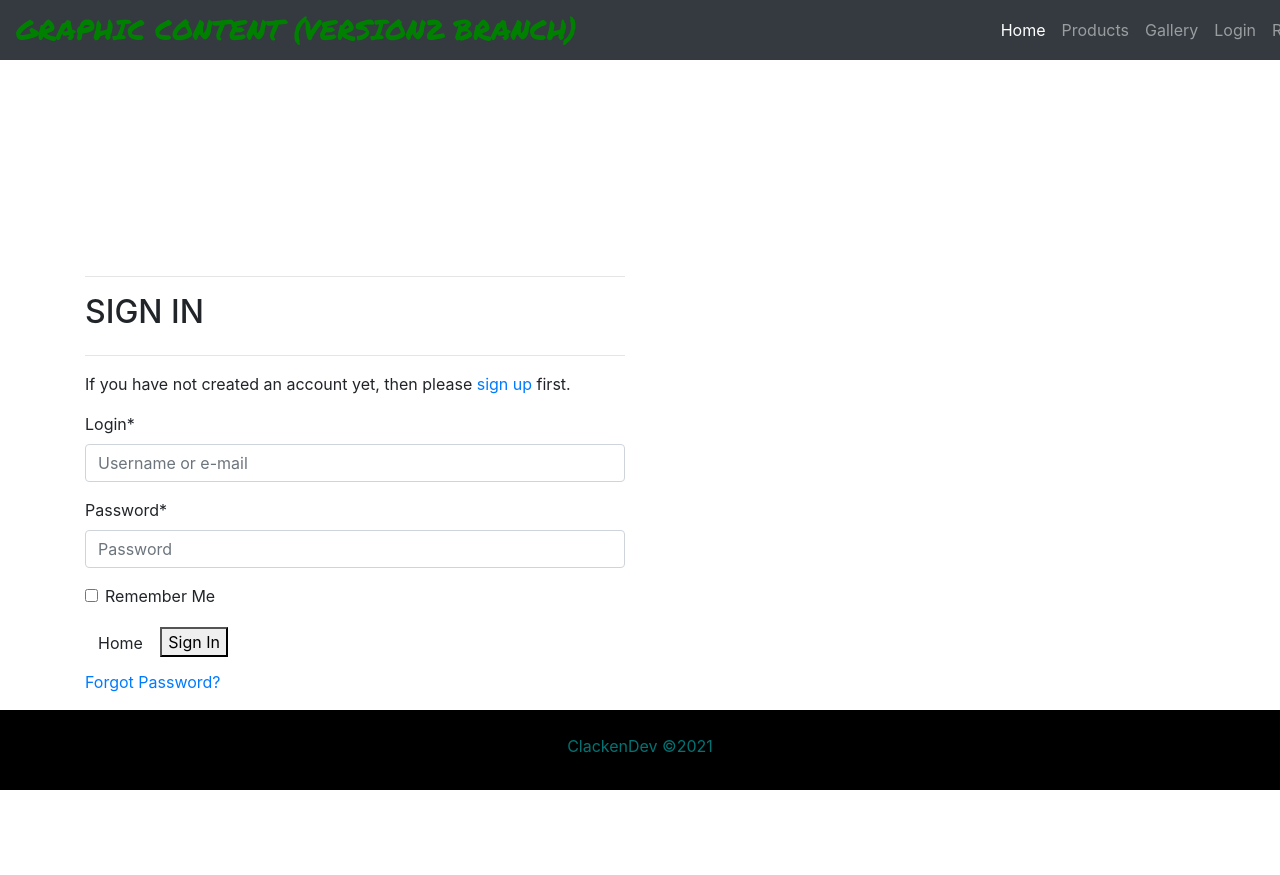
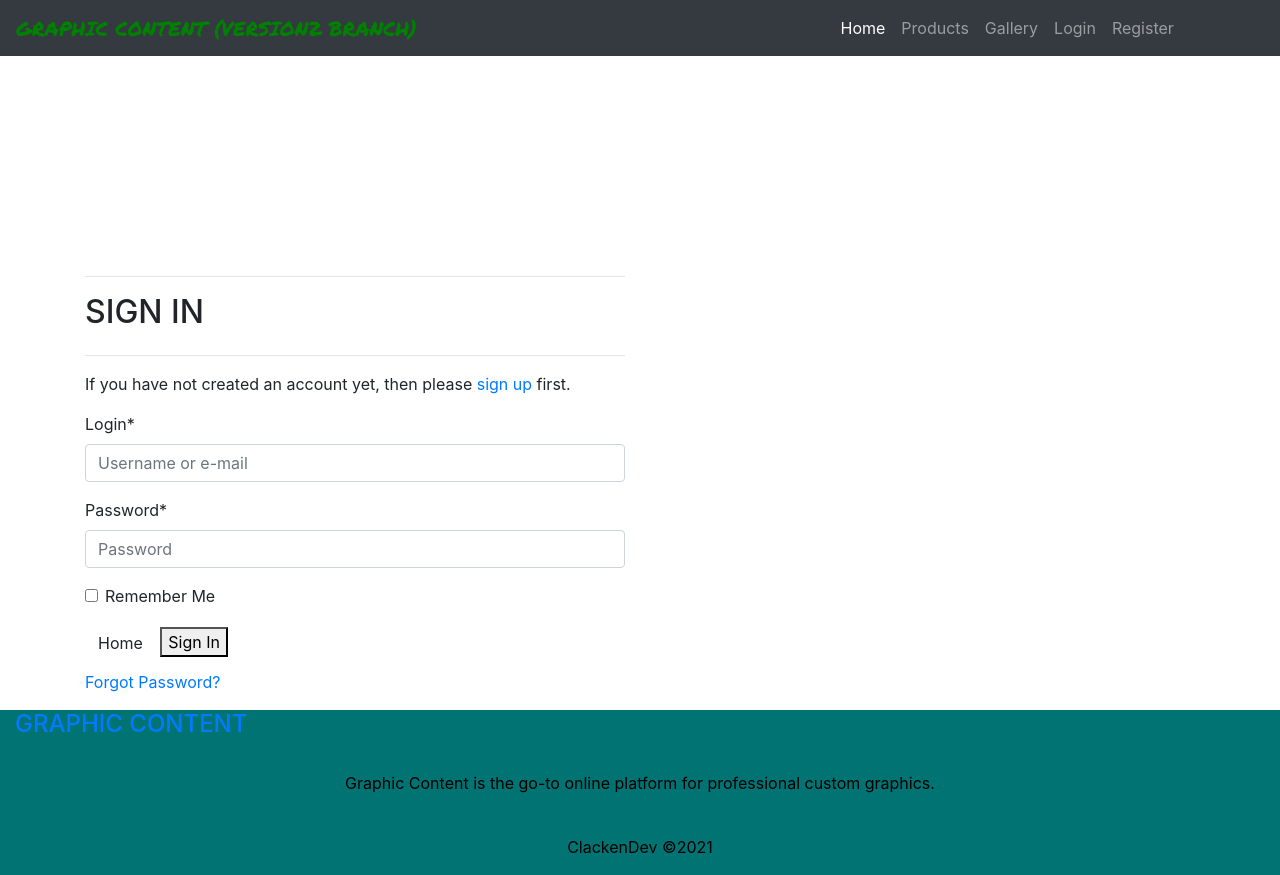
Before and after one commit to Code-Institute-Submissions/clacken-dev-ms4_JanResub, a Django app: a page that uses templates/base.html in a window 1280 px wide. Before the commit the page ends 790 px from the top, so only its background shows below. Run offline with Django 3.2, Linux system fonts and the light colour scheme; some libraries are stand-ins or nearby versions.

Commit message:
Add content and stytling to footer and header  on base.html

```diff
--- a/static/css/base.css
+++ b/static/css/base.css
@@ -163,15 +163,13 @@ margin: 0;
 #footer-div {
     padding: 0;
     margin: 0;
-    background-color: black;
-    height: 80px;
-
+    background-color:#027373;
 }
 
 #footer-div p {
     padding-top: 1.5em;
     text-align: center;
-    color:#027373;
+    color:black;
 
 }
 
--- a/templates/base.html
+++ b/templates/base.html
@@ -54,7 +54,7 @@
 
                     <nav class="navbar navbar-expand-lg navbar-dark bg-dark ">
                         <a href="{% url 'home' %}" class="navbar-brand main-logo-link" id="main-logo">
-                            <h3 class="logo-font my-0" id="logo-text">Graphic Content (version2 branch)</h3>
+                            <p class="logo-font my-0" id="logo-text">Graphic Content (version2 branch)</p>
                         </a>
 
                         <div>
@@ -125,10 +125,20 @@
     {% endblock %}
 
     <footer>
-        <div class="container-fluid" id="footer-div">
-            <a href="https://github.com/clacken-dev">
-                <p>ClackenDev ©2021</p>
-            </a>
+        <div id="footer-div">
+            <div class="container-fluid">
+                <div class="row">
+                    <div class="col-12">
+                        <a href="#">
+                            <h4>GRAPHIC CONTENT</h4>
+                        </a>
+                        <p>Graphic Content is the go-to online platform for professional custom graphics.</p>
+                        <a href="https://github.com/clacken-dev">
+                            <p>ClackenDev ©2021</p>
+                        </a>
+                    </div>
+                </div>
+            </div>
         </div>
     </footer>
 </body>
```
Also changed, not shown: db.sqlite3.
